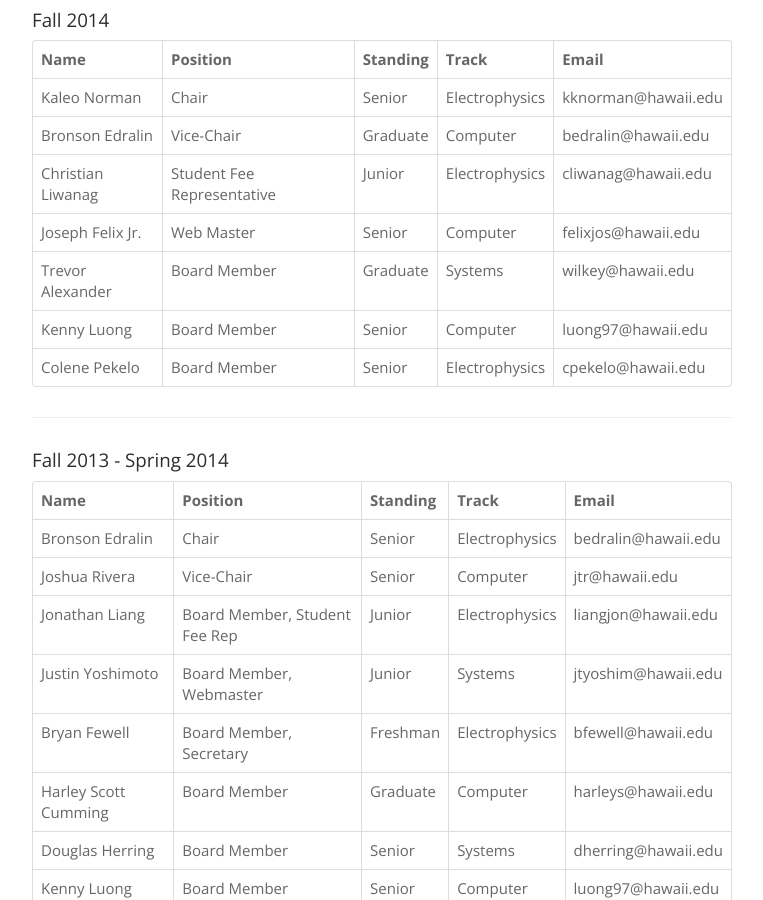
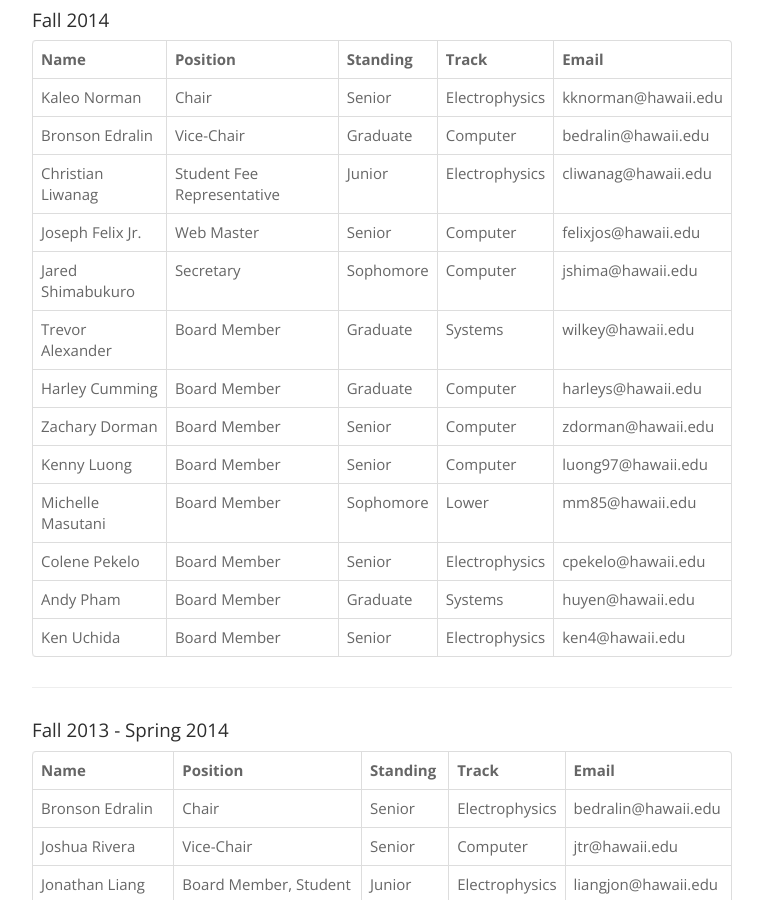
Before and after one commit to IEEE-UH-Manoa/sab.ieeeatuhm.com, a Jekyll site: the page built from officers/index.html, in a window 1280 px wide and 900 px high, scrolled down 742 px. Shown: the whole window, without its empty margins (258-1021 px from the left). Built offline with Jekyll 4.4.1, drawn with Linux system fonts in a browser that asks for light colours.

Commit message:
Added back previous officers from fall2014

```diff
--- a/officers/index.html
+++ b/officers/index.html
@@ -124,11 +124,32 @@ section: officers
             <td>felixjos@hawaii.edu</td>
         </tr>
         <tr>
+            <td>Jared Shimabukuro</td>
+            <td>Secretary</td>
+            <td>Sophomore</td>
+            <td>Computer</td>
+            <td>jshima@hawaii.edu</td>
+        </tr>
+        <tr>
             <td>Trevor Alexander</td>
             <td>Board Member</td>
             <td>Graduate</td>
             <td>Systems</td>
             <td>wilkey@hawaii.edu</td>
+        </tr>
+        <tr>
+            <td>Harley Cumming</td>
+            <td>Board Member</td>
+            <td>Graduate</td>
+            <td>Computer</td>
+            <td>harleys@hawaii.edu</td>
+        </tr>
+        <tr>
+            <td>Zachary Dorman</td>
+            <td>Board Member</td>
+            <td>Senior</td>
+            <td>Computer</td>
+            <td>zdorman@hawaii.edu</td>
         </tr>
         <tr>
             <td>Kenny Luong</td>
@@ -138,13 +159,35 @@ section: officers
             <td>luong97@hawaii.edu</td>
         </tr>
         <tr>
+            <td>Michelle Masutani</td>
+            <td>Board Member</td>
+            <td>Sophomore</td>
+            <td>Lower</td>
+            <td>mm85@hawaii.edu</td>
+        </tr>
+        <tr>
             <td>Colene Pekelo</td>
             <td>Board Member</td>
             <td>Senior</td>
             <td>Electrophysics</td>
             <td>cpekelo@hawaii.edu</td>
         </tr>
+        <tr>
+            <td>Andy Pham</td>
+            <td>Board Member</td>
+            <td>Graduate</td>
+            <td>Systems</td>
+            <td>huyen@hawaii.edu</td>
+        </tr>
+        <tr>
+            <td>Ken Uchida</td>
+            <td>Board Member</td>
+            <td>Senior</td>
+            <td>Electrophysics</td>
+            <td>ken4@hawaii.edu</td>
+        </tr>
         </table>
+
 
 <hr>
 <h4>Fall 2013 - Spring 2014</h4>
```
